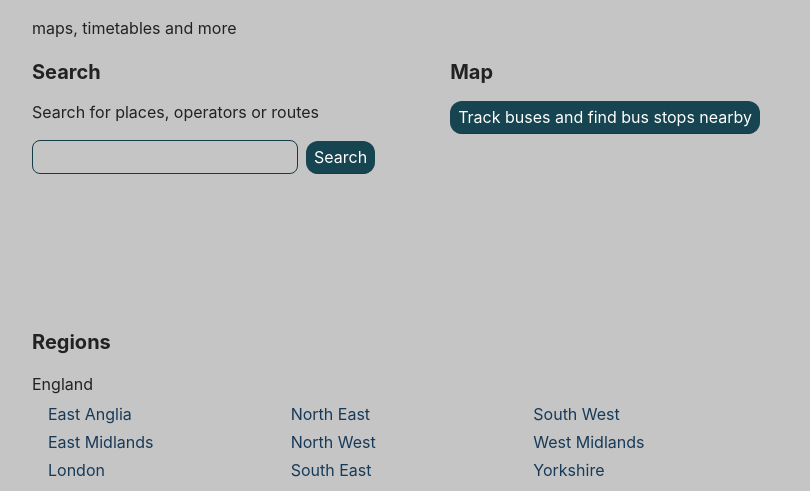
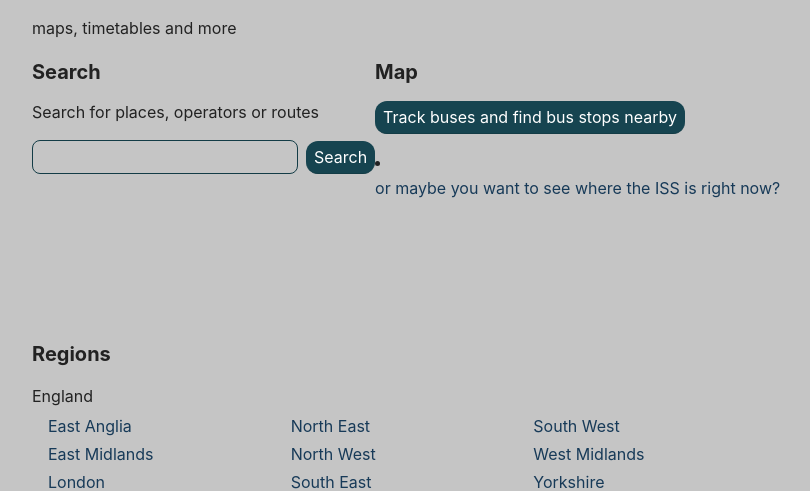
Before and after one commit to iMarkeh/timesbus.org, a Django app: template busstops/templates/index.html in a window 1280 px wide. Shown: the part 56-547 px from the top of the page, without its empty margins (244-1054 px from the left). Run offline with Django 4.2, Linux system fonts and the light colour scheme; the template is opened without the code that fills it, so the values that code supplies are empty; style sheets or scripts are compiled from the project's sources; some web fonts are replaced.

Commit message:
timesspace?

```diff
--- a/busstops/templates/index.html
+++ b/busstops/templates/index.html
@@ -30,8 +30,8 @@
 
     <div class="pane">
         <h2>Map</h2>
-
         <p><a href="/map" class="button" style="color: white">Track buses and find bus stops nearby</a></p>
+        <li><a href="/vehicles/nasa-iss"> or maybe you want to see where the ISS is right now?</a></li>
     </div>
 </div>
 
```
